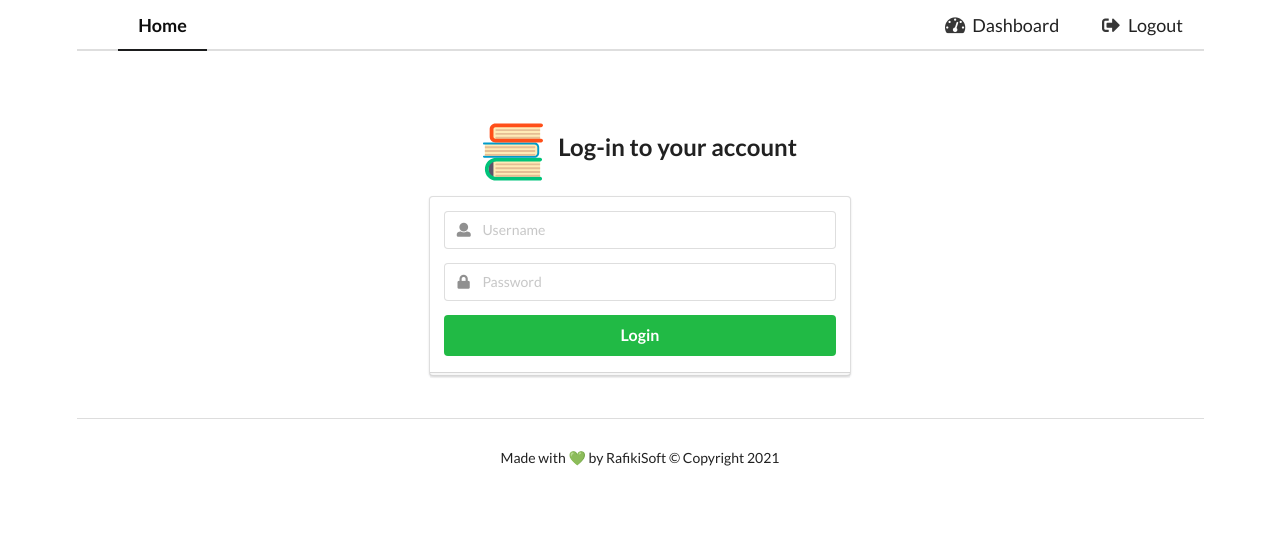
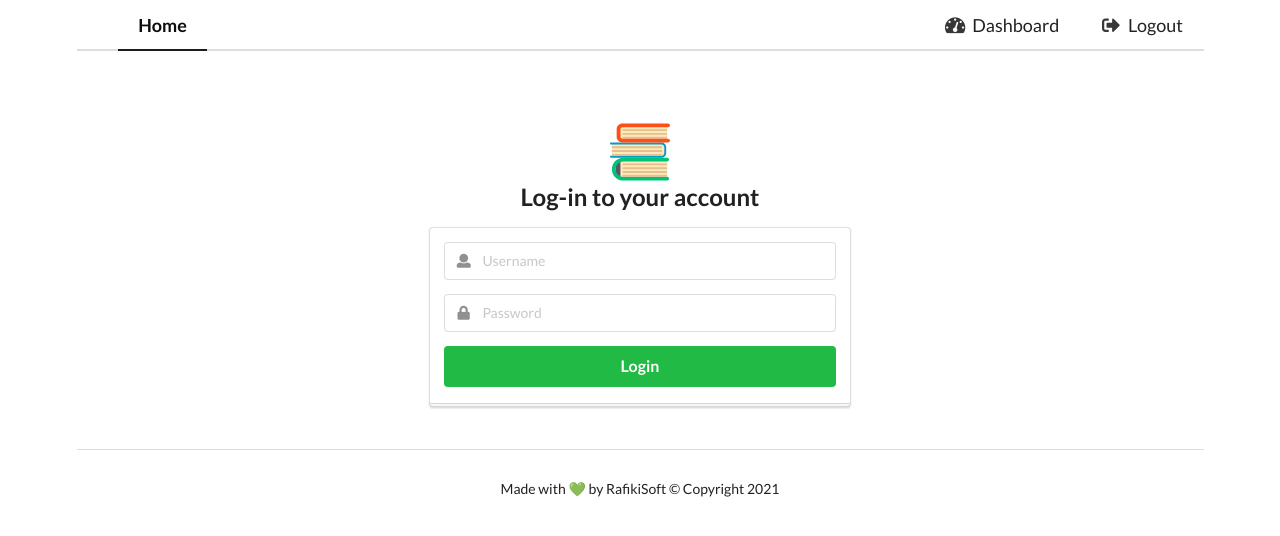
Before and after one commit to tallninja/e-learning, a React (Create React App) app in the folder client/: page /login in a window 1280 px wide. Shown: the top 536 px of the page. Built offline with nearby package versions, Linux system fonts and the light colour scheme; no server answers.

Commit message:
added a div to the brand in the login page

```diff
--- a/client/src/components/login/LoginForm.js
+++ b/client/src/components/login/LoginForm.js
@@ -16,7 +16,7 @@ class LoginFrom extends Component {
               src={`${process.env.PUBLIC_URL}/images/brand.svg`}
               alt="Logo"
             />{" "}
-            Log-in to your account
+            <div>Log-in to your account</div>
           </h2>
           <form
             className="ui large error form"
```
